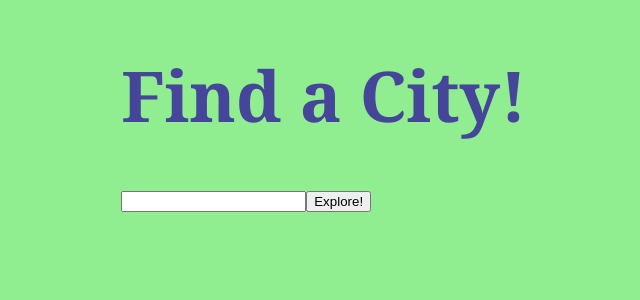
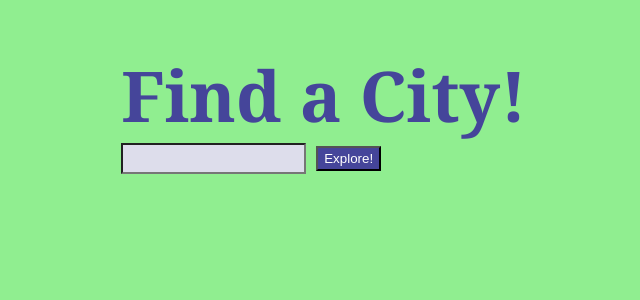
Before and after one commit to khofstetter94/city-explorer, a React (Create React App) app: page / in a window 1280 px wide. Shown: the top 300 px of the page, without its empty margins (316-956 px from the left). Built offline with nearby package versions, Linux system fonts and the light colour scheme.

Commit message:
added map photo for each city location, added CSS to make it look a little better

```diff
--- a/src/App.css
+++ b/src/App.css
@@ -8,9 +8,16 @@ body {
 h1 {
   font-family: Cambria, Cochin, Georgia, Times, 'Times New Roman', serif;
   font-size: 70px;
+  margin-bottom: 0px;
+}
+
+ol {
+  width: 50%;
 }
 
 li {
+  display: flex;
+  flex-direction: column;
   border: 1px solid black;
   line-height: 30px;
   margin-top: 20px;
@@ -21,3 +28,15 @@ li {
   font-size: x-large;
   font-weight: bold;
 }
+
+button {
+  background-color: rgb(69, 69, 154);
+  color: white;
+  margin-left: 10px;
+  height: 25px
+}
+
+input {
+  background-color: rgb(221, 221, 235);
+  height: 25px;
+}
--- a/src/App.js
+++ b/src/App.js
@@ -1,21 +1,27 @@
 import React from 'react';
 import axios from 'axios';
 import ListGroup from 'react-bootstrap/ListGroup';
+import Image from 'react-bootstrap/Image'
 import './App.css';
 
 class App extends React.Component {
   constructor(props){
     super(props);
     this.state = {
+      city: '',
       cityResults: []
     };
   }
 
+  handleCityInput = (e) => {
+    this.setState({
+      city: e.target.value
+    });
+  };
+
   handleSubmit = async (event) => {
     event.preventDefault();
-    // make a request to locationIQ to get data
-    let cities =  await axios.get(`https://us1.locationiq.com/v1/search.php?key=pk.f2b3276faf9d9b2175054fcff45d3803&q=${event.target.chosencity.value}&format=json`);
-    //save the data in state
+    let cities =  await axios.get(`https://us1.locationiq.com/v1/search.php?key=${process.env.REACT_APP_LOCATIONIQ_API_KEY}&q=${this.state.city}&format=json`);
     this.setState({
       cityResults: cities.data
     })
@@ -32,13 +38,14 @@ class App extends React.Component {
         <div className="fw-bold">{city.display_name}</div>
         Latitude: {city.lat}  Longitude: {city.lon}
       </div>
+      <Image src={`https://maps.locationiq.com/v3/staticmap?key=${process.env.REACT_APP_LOCATIONIQ_API_KEY}&center=${city.lat},${city.lon}&zoom=12`} alt="map of city"/>
     </ListGroup.Item>
     })
     return (
       <>
         <h1>Find a City!</h1>
         <form onSubmit={this.handleSubmit}>
-          <input name="chosencity"></input>
+          <input type="text" onInput={this.handleCityInput}></input>
           <button type="submit">Explore!</button>
         </form>
         <ListGroup as="ol" numbered>
```
